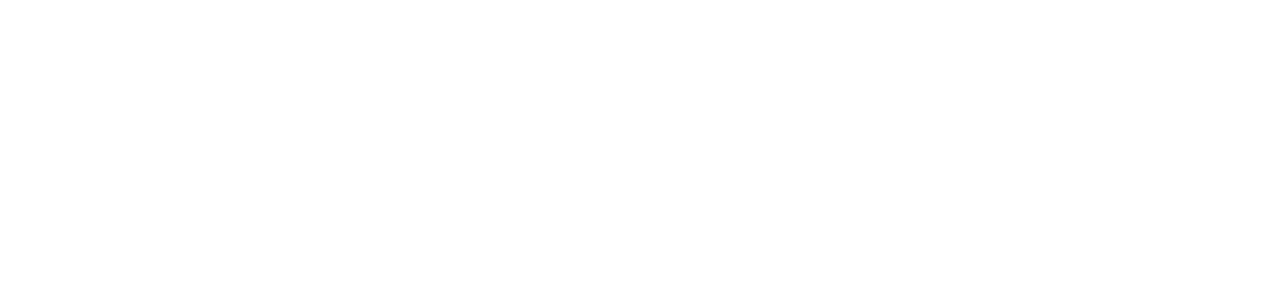
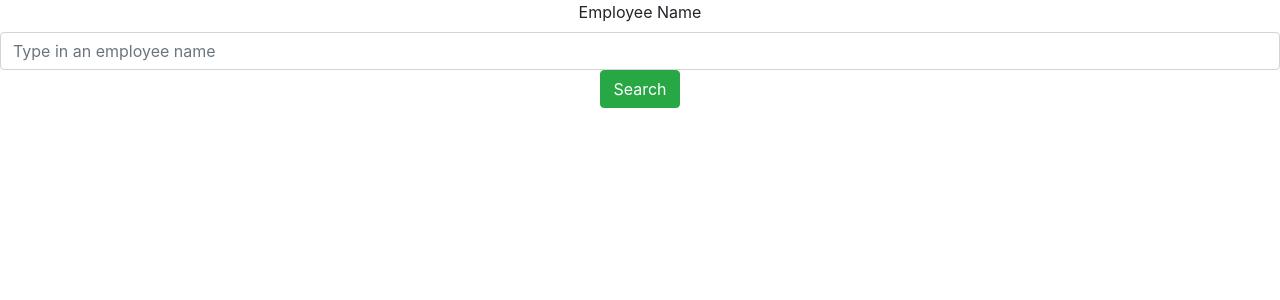
Before and after one commit to taorman75/REACT_User_Directory, a React (Create React App) app in the folder reactuserdirectory/: page / in a window 1280 px wide. Shown: the top 300 px of the page. Built offline with nearby package versions, Linux system fonts and the light colour scheme.

Commit message:
search form appears

```diff
--- a/reactuserdirectory/src/App.js
+++ b/reactuserdirectory/src/App.js
@@ -1,11 +1,14 @@
 import React from 'react';
 import logo from './logo.svg';
 import './App.css';
+import SearchForm from "./components/SearchForm"
+import EmployeeCard from "./components/EmployeeCard"
 
 function App() {
   return (
     <div className="App">
-
+     <SearchForm />
+     <EmployeeCard />
     </div>
   );
 }
--- a/reactuserdirectory/src/components/SearchForm.js
+++ b/reactuserdirectory/src/components/SearchForm.js
@@ -0,0 +1,33 @@
+import React from "react";
+
+
+// Using the datalist element we can create autofill suggestions based on the props.breeds array
+function SearchForm(props) {
+  return (
+    <form className="search">
+      <div className="form-group">
+        <label htmlFor="employee">Employee Name</label>
+        <input
+          value={props.search}
+          onChange={props.handleInputChange}
+          name="employee"
+          list="employees"
+          type="text"
+          className="form-control"
+          placeholder="Type in an employee name"
+          id="search"
+        />
+        {/* <datalist id="employees">
+          {props.employees.map(employee => (
+            <option value={employee} key={email} />
+          ))}
+        </datalist> */}
+        <button type="submit" onClick={props.handleFormSubmit} className="btn btn-success">
+          Search
+        </button>
+      </div>
+    </form>
+  );
+}
+
+export default SearchForm;
```
